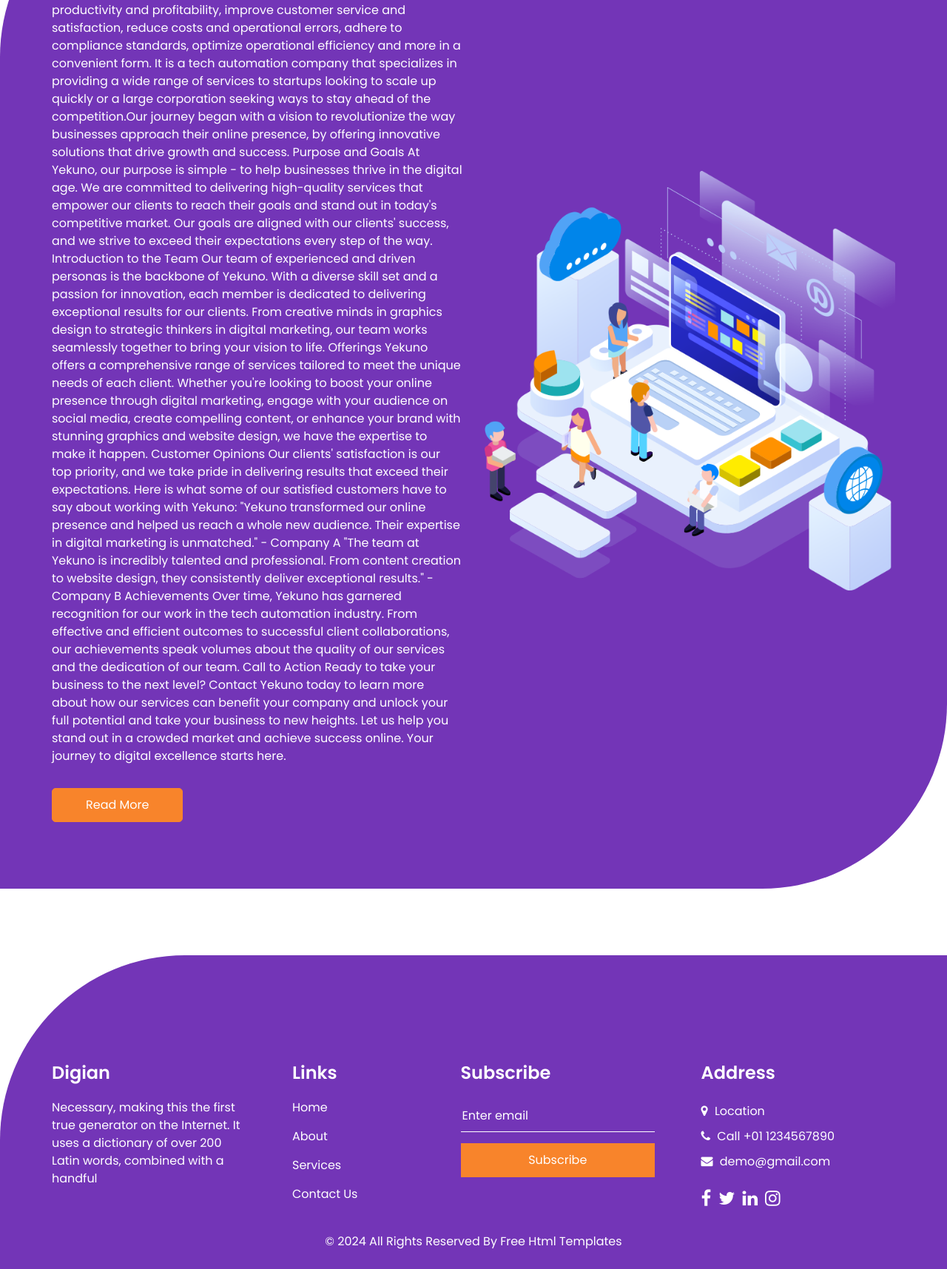
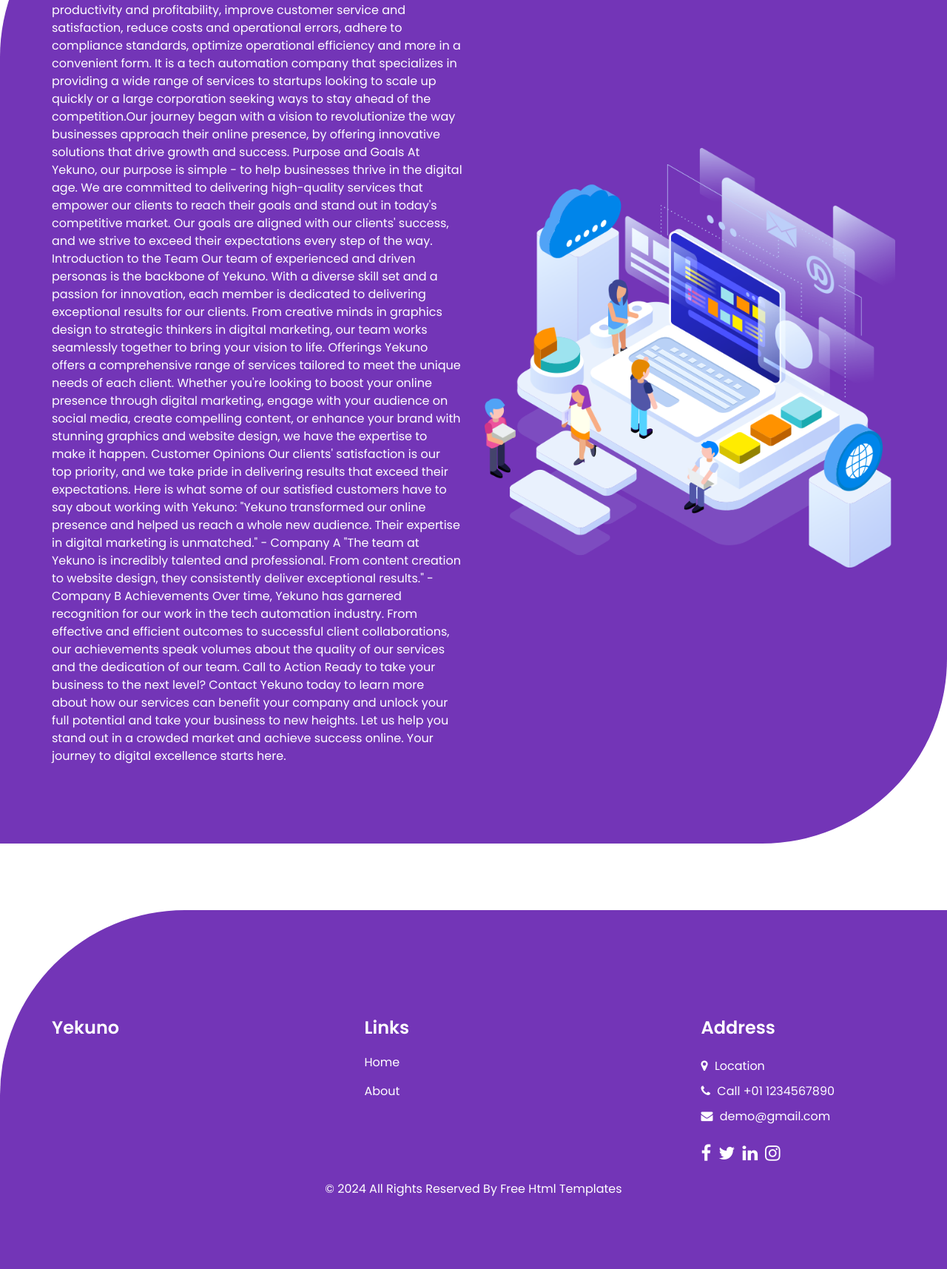
Before and after one commit to avocado-beans/nexusdev, a Flask app: page /about in a window 1280 px wide. Shown: the part 339-2054 px from the top of the page at 74% size. After the commit the page ends 1956 px from the top, so only its background shows below. Run offline with Flask 3, Linux system fonts and the light colour scheme; some libraries are stand-ins or nearby versions.

Commit message:
Update about.html

```diff
--- a/templates/about.html
+++ b/templates/about.html
@@ -116,9 +116,7 @@ Call to Action
 
 Ready to take your business to the next level? Contact Yekuno today to learn more about how our services can benefit your company and unlock your full potential and take your business to new heights. Let us help you stand out in a crowded market and achieve success online. Your journey to digital excellence starts here.
             </p>
-            <a href="">
-              Read More
-            </a>
+
           </div>
         </div>
         <div class="col-md-6 ">
@@ -142,11 +140,9 @@ Ready to take your business to the next level? Contact Yekuno today to learn mor
           <div class="col-md-6 col-lg-3 ">
             <div class="info_detail">
               <h4>
-                Digian
+                Yekuno
               </h4>
-              <p>
-                Necessary, making this the first true generator on the Internet. It uses a dictionary of over 200 Latin words, combined with a handful
-              </p>
+
             </div>
           </div>
           <div class="col-md-6 col-lg-2 mx-auto">
@@ -161,26 +157,12 @@ Ready to take your business to the next level? Contact Yekuno today to learn mor
                 <a class="" href="/about">
                   About
                 </a>
-                <a class="" href="/service">
-                  Services
-                </a>
-                <a class="" href="/contact">
-                  Contact Us
-                </a>
+
+
               </div>
             </div>
           </div>
-          <div class="col-md-6 col-lg-3 ">
-            <h4>
-              Subscribe
-            </h4>
-            <form action="#">
-              <input type="text" placeholder="Enter email" />
-              <button type="submit">
-                Subscribe
-              </button>
-            </form>
-          </div>
+
           <div class="col-md-6 col-lg-3 mb-0 ml-auto">
             <div class="info_contact">
               <h4>
```
